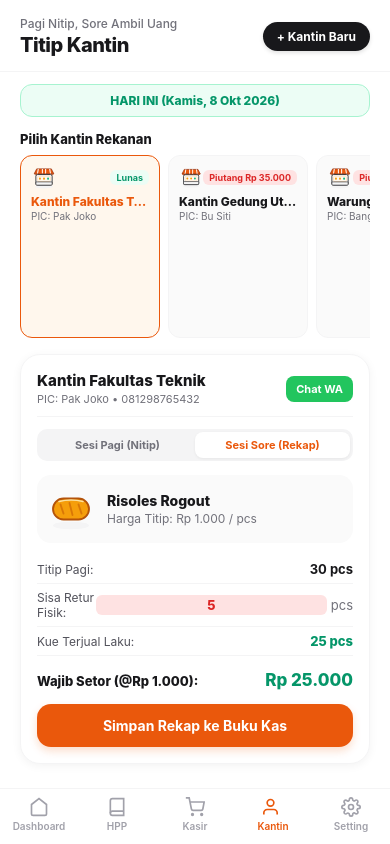
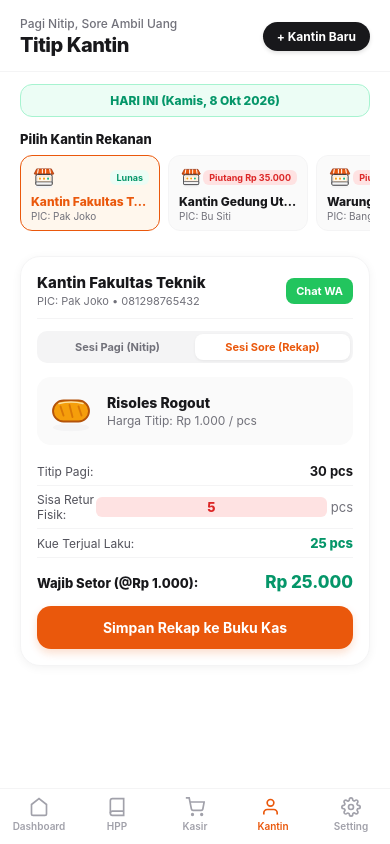
Before and after one commit to DarRahman/KantinBite, a React Native app: screen /Consignment in a window 390 px wide. Built offline with nearby package versions, Linux system fonts and the light colour scheme.

Commit message:
fix(canteen): perbaiki bug flex-stretch scrollview pada kartu kantin agar terkunci di 76px tanpa whitespace

```diff
--- a/src/screens/ConsignmentScreen.js
+++ b/src/screens/ConsignmentScreen.js
@@ -119,7 +119,8 @@ export const ConsignmentScreen = ({ route, navigation }) => {
 
         {/* DAFTAR KANTIN HORIZONTAL CARD COMPACT & PADAT */}
         <Text style={styles.sectionTitle}>Pilih Kantin Rekanan</Text>
-        <ScrollView horizontal showsHorizontalScrollIndicator={false} style={styles.canteenScroll}>
+        <View style={{ height: 85, marginBottom: 16 }}>
+          <ScrollView horizontal showsHorizontalScrollIndicator={false} contentContainerStyle={{ alignItems: 'flex-start' }}>
             {canteens.map((c) => {
               const isSelected = c.id === selectedCanteenId;
               return (
@@ -148,6 +149,7 @@ export const ConsignmentScreen = ({ route, navigation }) => {
               );
             })}
           </ScrollView>
+        </View>
 
         {/* SESI LAPAK KANTIN TERPILIH */}
         <View style={styles.lapakCard}>
@@ -338,6 +340,7 @@ const styles = StyleSheet.create({
     paddingVertical: 8,
     paddingHorizontal: 10,
     width: 140,
+    height: 76,
     marginRight: 8,
     borderWidth: 1.5,
     borderColor: '#F4F4F5'
```
Lines whose indentation alone changed are shown as unchanged.
